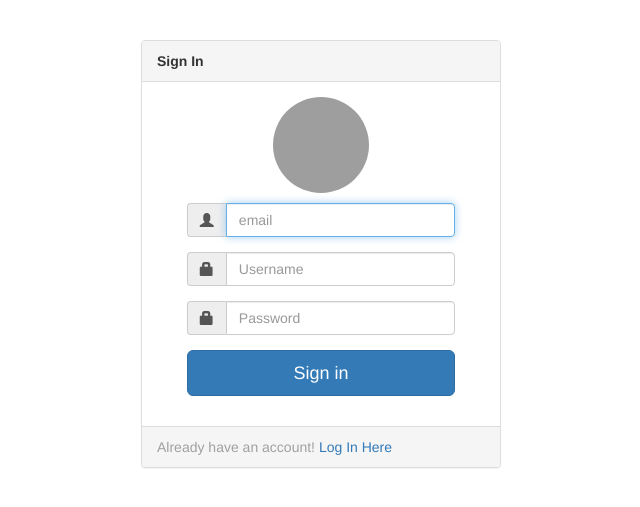
After one commit to samantha321/whole-sales-system, a Flask app: page /signin in a window 1280 px wide. The commit adds this page. Shown: the top 507 px of the page, without its empty margins (319-959 px from the left). Run offline with Flask 2, Linux system fonts and the light colour scheme; some libraries are stand-ins or nearby versions; grey boxes are pictures that could not be loaded.

Commit message:
improvements

```diff
--- a/main.py
+++ b/main.py
@@ -1,78 +1,130 @@
-from flask import Flask,request,render_template,redirect
+from flask import Flask, request, render_template, redirect
 import psycopg2
 
-# conn=psycopg2.connect(database='myduka',user='postgres',host='localhost',password='23126158',port='5432')
-conn=psycopg2.connect(database='d4eg9sklm38cmt',user='ibjyctkrxoaeta',host='ec2-52-210-120-210.eu-west-1.compute.amazonaws.com',password='ea2fdcc20c84a48ea8c07555cbb71d90df53b4cdcf9fea97296f99c4d896b7ed',port='5432')
-cur=conn.cursor()
+conn=psycopg2.connect(database='myduka',user='postgres',host='localhost',password='23126158',port='5432')
+# conn = psycopg2.connect(database='d4eg9sklm38cmt', user='ibjyctkrxoaeta', host='ec2-52-210-120-210.eu-west-1.compute.amazonaws.com', password='ea2fdcc20c84a48ea8c07555cbb71d90df53b4cdcf9fea97296f99c4d896b7ed', port='5432')
+cur = conn.cursor()
 cur.execute("CREATE TABLE IF NOT EXISTS product1(id serial PRIMARY KEY, name VARCHAR(100), buying_price INT, selling_price INT, stock_quantity INT)")
 cur.execute("CREATE TABLE IF NOT EXISTS sale1(id serial PRIMARY KEY, product_id INT, quantity INT,created_at TIMESTAMP WITH TIME ZONE NOT NULL DEFAULT NOW())")
+cur.execute("CREATE TABLE IF NOT EXISTS users(id serial PRIMARY KEY,user_name VARCHAR(20),email VARCHAR(25),password VARCHAR(15))")
 conn.commit()
 
 
-app=Flask(__name__)
+app = Flask(__name__)
+
 
 @app.route("/")
 def index():
     return render_template("index.html")
 
-@app.route("/inventory",methods=["GET","POST"])
+
+@app.route("/inventory", methods=["GET", "POST"])
 def inventor():
-    if request.method=="POST":
-        cur=conn.cursor()
-        g=request.form["name"]
-        h=request.form["BP"]
-        i=request.form["SP"]
-        j=request.form["stock"]
-        cur.execute("""INSERT INTO product1(name,buying_price,selling_price,stock_quantity)VALUES(%(g)s,%(h)s,%(i)s,%(j)s)""",{"g":g,"h":h,"i":i,"j":j})
+    if request.method == "POST":
+        cur = conn.cursor()
+        g = request.form["name"]
+        h = request.form["BP"]
+        i = request.form["SP"]
+        j = request.form["stock"]
+        cur.execute("""INSERT INTO product1(name,buying_price,selling_price,stock_quantity)VALUES(%(g)s,%(h)s,%(i)s,%(j)s)""", {
+                    "g": g, "h": h, "i": i, "j": j})
         conn.commit()
-        print(g,h,i,j)
+        print(g, h, i, j)
         return redirect("/inventory")
     else:
-        cur=conn.cursor()
+        cur = conn.cursor()
         cur.execute("""SELECT * from product1 ORDER BY id ASC""")
-        y=cur.fetchall()
+        y = cur.fetchall()
         print(y)
-        return render_template("inventory.html",y=y)
+        return render_template("inventory.html", y=y)
 
-@app.route("/sales",methods=["GET","POST"])
+
+@app.route("/sales", methods=["GET", "POST"])
 def sales():
-    if request.method=="POST":
-        cur=conn.cursor()
-        k=request.form["item_id"]
-        l=request.form["item_quantity"]
-        cur.execute("""SELECT stock_quantity from product1 where id=%(k)s""",{"k":k})
-        m=cur.fetchone()
-        l=int(l)
+    if request.method == "POST":
+        cur = conn.cursor()
+        k = request.form["item_id"]
+        l = request.form["item_quantity"]
+        cur.execute(
+            """SELECT stock_quantity from product1 where id=%(k)s""", {"k": k})
+        m = cur.fetchone()
+        l = int(l)
         print(type(m))
         print(type(m[0]))
         print(type(l))
         print(type(l))
-        n=m[0]-l
-        if l>=0:
-            cur.execute("""UPDATE product1 SET stock_quantity=%(n)s WHERE id=%(k)s""",{"n":n,"k":k})
-            cur.execute("""INSERT INTO sale1(product_id,quantity)VALUES(%(k)s,%(l)s)""",{"k":k,"l":l})
+        n = m[0]-l
+        if l >= 0:
+            cur.execute("""UPDATE product1 SET stock_quantity=%(n)s WHERE id=%(k)s""", {
+                        "n": n, "k": k})
+            cur.execute("""INSERT INTO sale1(product_id,quantity)VALUES(%(k)s,%(l)s)""", {
+                        "k": k, "l": l})
             conn.commit()
-            return redirect("/sales")
+            return redirect("/sales",m=m)
         else:
             pass
     else:
-        cur=conn.cursor()
+        cur = conn.cursor()
         cur.execute("""SELECT * from sale1""")
-        x=cur.fetchall()
-        return render_template("sales.html",x=x)
+        x = cur.fetchall()
+        return render_template("sales.html", x=x)
+
 
 @app.route("/dashboard")
 def dash():
-    cur=conn.cursor()
+    cur = conn.cursor()
     cur.execute("""SELECT sum((product1.selling_price-product1.buying_price)*sale1.quantity) as profit,name FROM product1 JOIN sale1 on sale1.product_id=product1.id group by product1.name""")
-    s=cur.fetchall()
-    print(s)
-    q=[]
-    r=[]
+    s = cur.fetchall()
+    q = []
+    r = []
     for p in s:
         q.append(p[0])
         r.append(p[1])
-    return render_template("dashboard.html",s=s,q=q,r=r)
+    cur.execute("""SELECT product1.name,SUM(sale1.quantity) FROM product1 JOIN sale1 on sale1.product_id=product1.id group by product1.name""")
+    t = cur.fetchall()
+    u=[]
+    v=[]
+    for w in s:
+        u.append(w[0])
+        v.append(w[1])
+    print(u)
+    print(v)
+    return render_template("dashboard.html", s=s, q=q, r=r, t=t, u=u, v=v)
 
-if __name__=="__main__":
+@app.route("/login",methods=["GET", "POST"])
+def log():
+    if request.method == "POST":
+        cur = conn.cursor()
+        a = request.form["email"]
+        b = request.form["password"]
+        cur.execute(
+            """SELECT %(a)s from users where id=%(b)s""", {"a": a,"b":b})
+        c = cur.fetchall()
+        print(c)
+        if len(c)==0:
+            print("you have entered wrong input")
+        else:
+            pass
+        return redirect("/dashboard")
+    else:
+        return render_template("login.html")
+
+@app.route("/signin",methods=["GET", "POST"])
+def sign():
+    if request.method == "POST":
+        cur = conn.cursor()
+        x = request.form["email"]
+        y = request.form["username"]
+        z = request.form["password"]
+        cur.execute("""INSERT INTO users(user_name,email,password)VALUES(%(x)s,%(y)s,%(z)s)""", {
+                    "x": x, "y": y, "z": z})
+        conn.commit()
+        print(x,y.z)
+
+        return redirect("/dashboard")
+    else:
+        return render_template("signin.html")
+
+
+if __name__ == "__main__":
     app.run(debug=True)
--- /dev/null
+++ b/static/login.css
@@ -0,0 +1,18 @@
+.panel-heading {
+    padding: 5px 15px;
+}
+
+.panel-footer {
+	padding: 1px 15px;
+	color: #A0A0A0;
+}
+
+.profile-img {
+	width: 96px;
+	height: 96px;
+	margin: 0 auto 10px;
+	display: block;
+	-moz-border-radius: 50%;
+	-webkit-border-radius: 50%;
+	border-radius: 50%;
+}
--- a/templates/index.html
+++ b/templates/index.html
@@ -21,6 +21,7 @@
       <div class="collapse navbar-collapse" id="navbarNavAltMarkup">
         <div class="navbar-nav">
           <a class="nav-link" href="/">Home</a>
+          <a class="nav-link" href="/login">login</a>
           <a class="nav-link" href="/dashboard">Dashbord</a>
           <a class="nav-link" href="/sales">Sales</a>
           <a class="nav-link" href="/inventory">inventory</a>
--- a/templates/inventory.html
+++ b/templates/inventory.html
@@ -21,9 +21,9 @@
       </button>
       <div class="collapse navbar-collapse" id="navbarNavAltMarkup">
         <div class="navbar-nav">
-          <a class="nav-link active" aria-current="page" href="#">IMS</a>
           <a class="nav-link" href="/">Home</a>
-          <a class="nav-link" href="#">Dashbord</a>
+          <a class="nav-link" href="/login">login</a>
+          <a class="nav-link" href="/dashboard">Dashbord</a>
           <a class="nav-link" href="/sales">Sales</a>
           <a class="nav-link" href="/inventory">inventory</a>
           <a class="nav-link" href="/stock">Stock</a>
--- a/templates/sales.html
+++ b/templates/sales.html
@@ -18,7 +18,9 @@
       </button>
       <div class="collapse navbar-collapse" id="navbarNavAltMarkup">
         <div class="navbar-nav">
-          <a class="nav-link" href="#">Dashbord</a>
+          <a class="nav-link" href="/">Home</a>
+          <a class="nav-link" href="/login">login</a>
+          <a class="nav-link" href="/dashboard">Dashbord</a>
           <a class="nav-link" href="/sales">Sales</a>
           <a class="nav-link" href="/inventory">inventory</a>
           <a class="nav-link" href="/stock">Stock</a>
--- /dev/null
+++ b/templates/signin.html
@@ -0,0 +1,80 @@
+<!DOCTYPE html>
+<html lang="en">
+
+<head>
+    <meta charset="UTF-8">
+	<meta name="viewport" content="width=device-width, initial-scale=1.0">
+	<link rel="stylesheet" href="login.css">
+	<link href="//netdna.bootstrapcdn.com/bootstrap/3.2.0/css/bootstrap.min.css" rel="stylesheet" id="bootstrap-css">
+	<script src="//netdna.bootstrapcdn.com/bootstrap/3.2.0/js/bootstrap.min.js"></script>
+	<script src="//code.jquery.com/jquery-1.11.1.min.js"></script>
+	<title>Document</title>
+</head>
+
+<body>
+    <div class="container" style="margin-top:40px">
+		<div class="row">
+			<div class="col-sm-6 col-md-4 col-md-offset-4">
+				<div class="panel panel-default">
+					<div class="panel-heading">
+						<strong> Sign In</strong>
+					</div>
+					<div class="panel-body">
+						<form action="/signin" method="POST">
+							<fieldset>
+								<div class="row">
+									<div class="center-block">
+										<img class="profile-img"
+											src="https://lh5.googleusercontent.com/-b0-k99FZlyE/AAAAAAAAAAI/AAAAAAAAAAA/eu7opA4byxI/photo.jpg?sz=120"
+											alt="">
+									</div>
+								</div>
+								<div class="row">
+									<div class="col-sm-12 col-md-10  col-md-offset-1 ">
+										<div class="form-group">
+											<div class="input-group">
+												<span class="input-group-addon">
+													<i class="glyphicon glyphicon-user"></i>
+												</span>
+												<input class="form-control" placeholder="email" name="loginname"
+													type="text" autofocus>
+											</div>
+										</div>
+										<div class="form-group">
+                                            <div class="input-group">
+                                                <span class="input-group-addon">
+                                                    <i class="glyphicon glyphicon-lock"></i>
+                                                </span>
+                                                <input class="form-control" placeholder="Username" name="username"
+                                                    type="password" value="">
+                                            </div>
+                                        </div>
+                                        <div class="form-group">
+                                            <div class="input-group">
+                                                <span class="input-group-addon">
+                                                    <i class="glyphicon glyphicon-lock"></i>
+                                                </span>
+                                                <input class="form-control" placeholder="Password" name="password"
+                                                    type="password" value="">
+                                            </div>
+                                        </div>
+										<div class="form-group">
+											<input type="submit" class="btn btn-lg btn-primary btn-block"
+												value="Sign in">
+										</div>
+									</div>
+								</div>
+							</fieldset>
+						</form>
+					</div>
+					<div class="panel-footer ">
+						Already have an account! <a href="/login" onClick=""> Log In Here </a>
+					</div>
+				</div>
+			</div>
+		</div>
+	</div>
+</body>
+
+
+</html>
```
Also changed, not shown: templates/dashboard.html (+27 -6 lines), templates/login.html (added, +70 -0 lines), static/sign.css (added).
